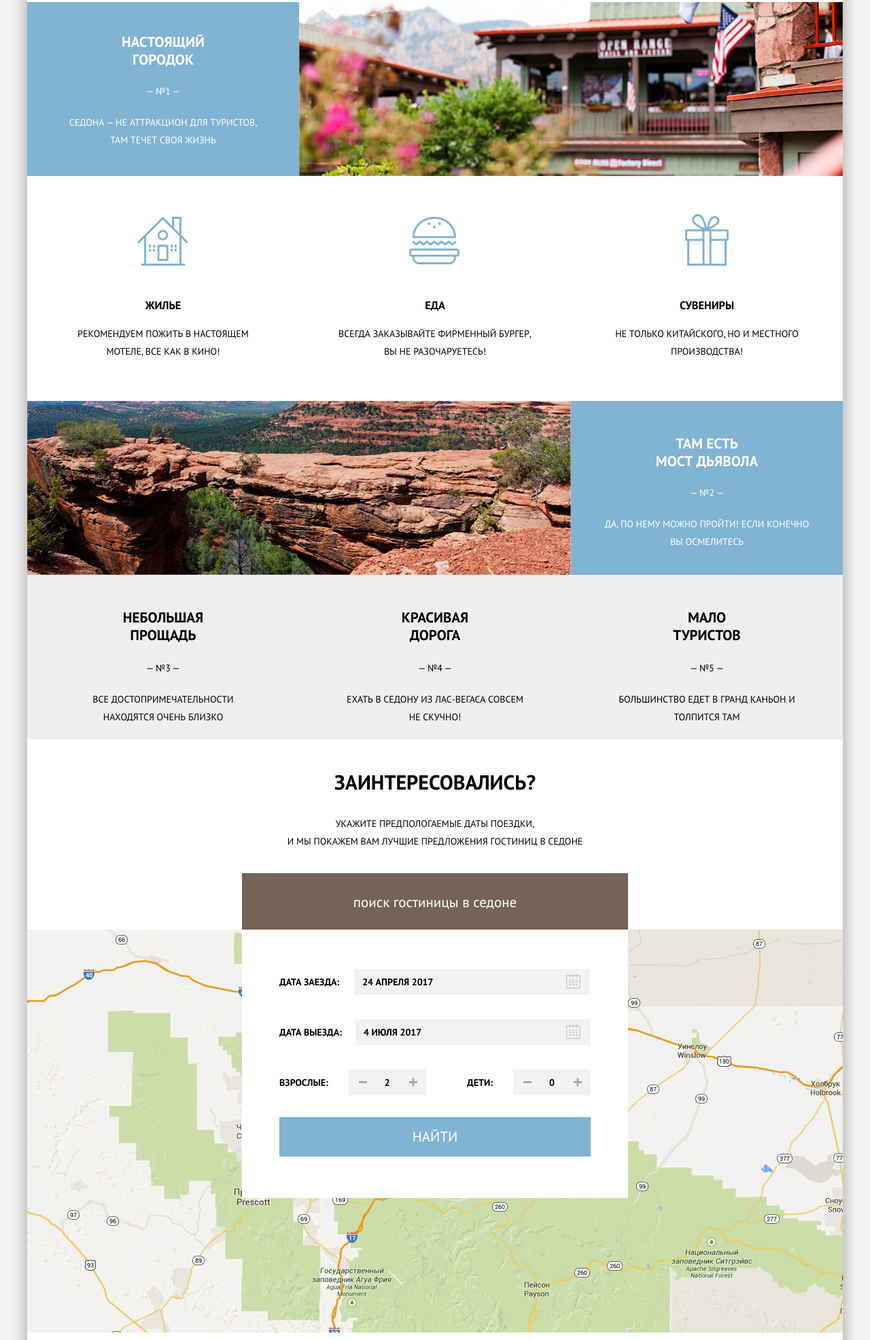
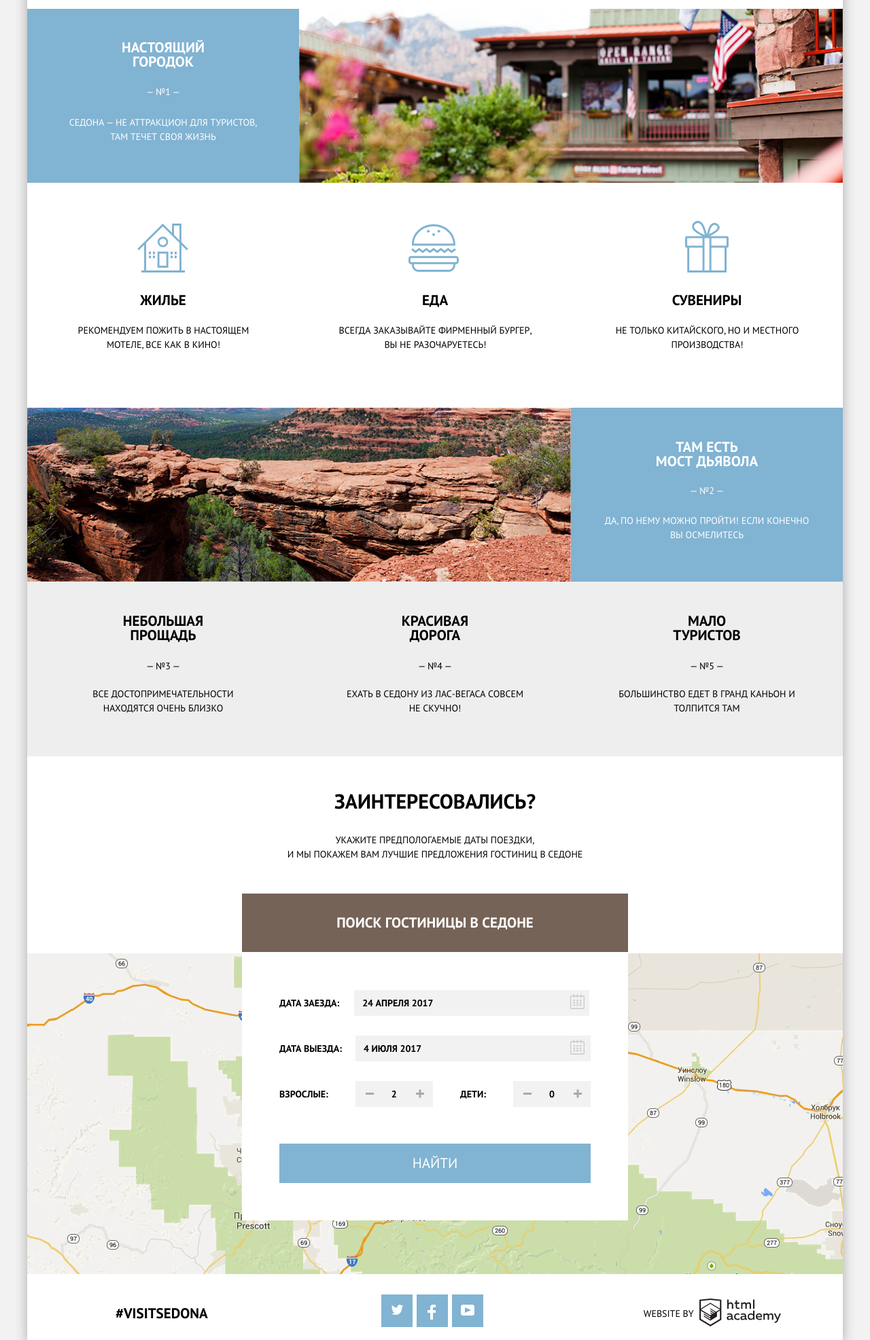
Before and after one commit to elfmsk/579017-sedona, a plain HTML site: page index.html in a window 1280 px wide. Shown: the part 767-2739 px from the top of the page at 68% size. Drawn offline with Linux system fonts and the light colour scheme.

Commit message:
финальная проверка

```diff
--- a/css/style.css
+++ b/css/style.css
@@ -19,8 +19,8 @@ a {
     margin: 0px auto;
     background-color: #ffffff;
     box-shadow:
-    -10px 0 15px -3px rgba(0, 1, 1, 0.2),
-    10px 0 15px -3px rgba(0, 1, 1, 0.2);
+    -1px 0 20px -3px rgba(0, 1, 1, 0.2),
+    1px 0 20px -3px rgba(0, 1, 1, 0.2);
 }
 
 
@@ -38,18 +38,18 @@ a {
     padding: 0px;
     list-style: none;
     display: flex;
-    justify-content: space-between;
+
 }
 
 .site-navigation li {
-    padding: 15px 0px 15px 0px;
-    margin: 0px 0px 0px 0px;
-    width: 239px;
+    padding: 15px 0px 16px 0px;
+    margin: 0px;
+    width: 240px;
     text-align: center;
 
 }
 .site-navigation li:nth-child(2) {
-  margin-right: 244px;
+  margin-right: 240px;
 }
 
 
@@ -77,11 +77,11 @@ a {
 
 /* Селекторы блока intro */
 .intro {
-    height: 506px;
+    height: 508px;
     background-color: darkgray;
-    background-image: url(../img/background-header.jpg);
+    background-image: url(../img/background-photo.jpg);
     background-repeat: no-repeat;
-    background-position: 0px -60px;
+    background-position: top center;
 }
 .intro-welcome {
     width: 458px;
@@ -94,11 +94,18 @@ a {
 /* Селекторы блока slogan */
 .slogan {
     padding-top: 10px 0px 10px 0px;
+
 }
 .slogan-center {
-    width: 492px;
-    margin: 60px auto 53px auto;
+    width: 500px;
+    margin: 60px auto 50px auto;
     text-align: center;
+}
+.slogan-center p {
+    margin: 27px 0px 0px 0px;
+    font-size: 14px;
+    line-height: 26px;
+    font-weight: 400;
 }
 
 /* // */
@@ -112,17 +119,15 @@ a {
     padding: 0px;
 }
 
-.reason p,
-.reason-reverse p {
-    margin: 0px;
-    padding: 0px;
-   font-weight: normal;
-}
+
 
 .reason h2,
 .reason-reverse h2 {
-    margin: 0px;
-    padding: 0px;
+    font-size: 21px;
+    line-height: 21px;
+    font-weight: 700;
+    margin: 0px 0px 0px 0px;
+    padding: 0px 0px 0px 0px;
 }
 
 .reason ul,
@@ -141,7 +146,10 @@ a {
 }
 
 .reason-bg-size p {
-    margin: 20px 0px 0px 0px;
+    font-size: 14px;
+    line-height: 21px;
+    font-weight: 400;
+    margin: 24px 0px 0px 0px;
     padding: 0px;
 }
 .reason-center {
@@ -160,14 +168,18 @@ a {
     padding: 0px;
     display: flex;
 }
-
-
-
 .reason-features-item {
     position: relative;
     text-align: center;
     width: 400px;
-    padding: 160px 50px 60px 50px;
+    padding: 162px 50px 60px 50px;
+    margin: 0px 0px 22px 0px;
+}
+.reason-features-item p {
+    margin: 24px 0px 0px 1px;
+    font-size: 14px;
+    line-height: 21px;
+    font-weight: 400;
 }
 .reason-features-item-decor-house {
     position: absolute;
@@ -177,13 +189,12 @@ a {
     height: 72px;
     background-image: url(../img/svg-sedona/icon-1.svg);
     background-repeat: no-repeat;
-
 }
 
 .reason-features-item-decor-food {
     position: absolute;
-    left: 162px;
-    top: 60px;
+    left: 161px;
+    top: 61px;
     width: 74px;
     height: 70px;
     background-image: url(../img/svg-sedona/icon-3.svg);
@@ -219,7 +230,14 @@ a {
 
 
 .reason-reverse-bg-size p {
-    margin: 20px 0px 0px 0px;
+    margin: 23px 0px 0px 0px;
+    padding: 0px;
+    font-size: 14px;
+    line-height: 21px;
+    font-weight: 400;
+}
+.reason-reverse-bg-size h2 {
+    margin: -3px 0px 0px 0px;
     padding: 0px;
 }
 
@@ -241,20 +259,24 @@ a {
 .wrapper-reason-reverse-features {
     display:inline-block;
     width: 160px;
-
 }
 .reason-reverse-features-item {
     width: 400px;
-    padding: 0px 0px 20px 0px;
+    padding: 0px 0px 40px 0px;
 }
 
 .reason-reverse-features-item {
     text-align: center;
-    margin: 50px 60px 0px 60px;
+    margin: 50px 60px 20px 60px;
 }
 .reason-reverse-features-item p{
  margin: 20px 0px 0px 0px;
  padding: 0px;
+ line-height: 21px;
+
+}
+.reason-reverse-features-item h2 {
+    margin: -3px 0px 0px 0px;
 }
 
 .reason-reverse-features {
@@ -269,15 +291,17 @@ a {
 .form-center {
     height: 270px;
     margin: 0px;
-    padding: 10px 0px 0px 0px;
+    padding: 10px 0px 10px 0px;
     text-align: center;
 }
 .form-center h3 {
     font-size: 30px;
-    margin: 40px 0px 35px 0px;
+    margin: 43px 0px 34px 0px;
 }
 .form-center p {
-    padding: 0px 0px 20px 0px;
+    line-height: 21px;
+    padding: 0px 0px 33px 0px;
+
 }
 
 .button-form-search {
@@ -285,12 +309,19 @@ a {
     margin: 0px;
     width: 568px;
     height: 86px;
-    font-size: 21px;
-    line-height: 26px;
     background-color: #766357;
     color: #ffffff;
     border: 0px;
 
+}
+
+.button-form-search p {
+    font-size: 21px;
+    line-height: 26px;
+    font-weight: 700;
+    text-transform: uppercase;
+    margin: 0px;
+    padding: 0px;
 }
 .button-form-search:hover {
     background-color: #604e43;
@@ -307,9 +338,8 @@ a {
   display: flex;
   flex-wrap: wrap;
   box-sizing: border-box;
-  padding: 55px;
+  padding: 35px 55px 55px 55px;
   width: 568px;
-  min-height: 395px;
   background-color: #ffffff;
 }
 .appointment-item-date {
@@ -318,20 +348,32 @@ a {
   justify-content: space-between;
   align-items: center;
   width: 458px;
-  margin: 0;
-  margin-bottom: 30px;
+  margin: 0px;
+  padding: 0px;
+  margin-bottom: 0px;
+}
+.date-of-arrival {
+    margin: 19px 0px 0px 0px;
+}
+.date-of-departure {
+    margin: 29px 0px 0px 0px;
+}
+.adults-and-children {
+    margin: 29px 0px 44px 0px;
 }
 .appointment-item-date label {
     font-size: 14px;
     font-weight: bold;
     line-height: 26px;
     margin-right: 20px;
+
 }
 
 
 .date-items {
   box-sizing: border-box;
   padding: 12px;
+  margin: 0px 0px 0px 0px;
   width: 346px;
   height: 38px;
   font-size: 14px;
@@ -345,8 +387,8 @@ a {
 
 .calendar {
     position: absolute;
-    right: 15px;
-    top: 10px;
+    right: 9px;
+    top: 6px;
 
 }
 .calendar-button {
@@ -371,14 +413,16 @@ a {
     display: flex;
 }
 .search-item-number label {
-    margin: 0px 30px 0px 0px;
+    margin: 0px 40px 10px 0px;
+    padding: 0px
 }
 
 .date-items-amount {
   box-sizing: border-box;
   width: 38px;
   height: 38px;
-  padding: 0px;
+  padding: 0px 0px 0px 0px;
+  margin: 0px 0px 10px 0px;
   font-size: 14px;
   font-weight: bold;
   line-height: 26px;
@@ -388,8 +432,8 @@ a {
 }
 .wrapper-amount-reduce-button {
     position: relative;
-    padding: 0px;
-    margin: 0px;
+    padding: 0px 0px 0px 0px;
+    margin: 0px 0px 10px 0px;
     width: 38px;
     height: 38px;
     background-color: #f2f2f2;
@@ -408,7 +452,6 @@ a {
 }
 .amount-button-plus {
   font-size: 0;
-
 }
 .amount-button-plus::before,
 .amount-button-plus::after {
@@ -457,10 +500,11 @@ transform: rotate(90deg);
     font: inherit;
     width: 458px;
     height: 58px;
-    margin: 0px;
-    padding: 0px;
+    margin: 0px 0px 0px 0px;
+    padding: 0px 0px 0px 0px;
     font-size: 21px;
     line-height: 26px;
+    text-align: center;
     text-transform: uppercase;
     color: #ffffff;
     background-color: #81b3d2;
@@ -479,8 +523,12 @@ transform: rotate(90deg);
 
 
 
+.map {
+    background-image: url(../img/map.jpg);
+    background-repeat: no-repeat;
+    height: 472px;
 
-
+}
 
 
 
@@ -491,7 +539,6 @@ transform: rotate(90deg);
 
 /*   Стили для подвала  */
 .main-footer {
-
     margin: 0px;
     padding: 10px 0px 0px 0px;
     display: flex;
@@ -574,6 +621,7 @@ transform: rotate(90deg);
 .filter {
     margin: 0px;
     padding: 0px;
+    min-height: 215px;
     background-color: gray;
     background-image: url(../img/filter%20background.jpg);
     background-repeat: no-repeat;
@@ -594,7 +642,7 @@ transform: rotate(90deg);
 }
 .border-form {
     border: 0px;
-    margin: 20px 0px 20px 70px;
+    margin: 24px 38px 20px 72px;
     padding: 0px 0px 0px 0px;
 }
 .border-form legend {
@@ -652,7 +700,7 @@ transform: rotate(90deg);
 
 .filter-range {
   width: 330px;
-  margin: 20px 70px 20px auto;
+  margin: 22px 70px 20px auto;
   color: #ffffff;
   text-transform: uppercase;
 }
@@ -705,40 +753,33 @@ transform: rotate(90deg);
 .price-controls input {
   width: 50px;
   margin: 0;
-
   color: inherit;
   font: inherit;
-
   background: none;
   border: none;
 }
 
 .range-controls {
   position: relative;
-
   margin-bottom: 32px;
 }
 
 .range-controls .scale {
   height: 2px;
-
   background: rgba(255, 255, 255, 0.3);
 }
 
 .range-controls .bar {
   width: 80%;
   height: 2px;
-
   background: #ffffff;
 }
 
 .range-toggle {
   position: absolute;
   top: -9px;
-
   width: 4px;
   height: 4px;
-
   background: #ababab;
   border: 8px solid #ffffff;
   border-radius: 50%;
@@ -783,7 +824,7 @@ transform: rotate(90deg);
 /*   Результат поиска  */
 .sort-wrapper {
 	display: flex;
-	padding: 0 72px;
+	padding: 10px 72px;
 	align-items: center;
 
 }
@@ -803,12 +844,12 @@ transform: rotate(90deg);
 .sort-type {
     font-size: 12px;
 	line-height: 18px;
-	margin: 0px 42px 0px 50px;
+	margin: 4px 42px 0px 48px;
 }
 
 .sort-items {
 	padding: 0;
-	margin: 0;
+	margin: 4px 0px 0px -2px;
 	display: flex;
 	align-items: center;
 }
@@ -854,7 +895,8 @@ transform: rotate(90deg);
 
 .up-down {
     position: absolute;
-    right: 70px;
+    top: 30px;
+    right: 64px;
 	display: flex;
 	justify-content: center;
 	margin-left: auto;
@@ -891,14 +933,15 @@ transform: rotate(90deg);
 
 .hotel-item {
 	display: flex;
-	padding: 30px 73px;
+	padding: 26px 73px 26px 73px;
 	border-bottom: 1px solid #e5e5e5;
 }
 .hotel-item-img {
-	margin-right: 28px;
+	margin: 3px 28px 0px 0px;
 }
 .hotel-item-img img {
     display: block;
+    margin: 0px 0px 0px 0px;
 }
 .hotel-item-info {
 	display: flex;
@@ -909,9 +952,9 @@ transform: rotate(90deg);
 	flex-direction: column;
 	margin-left: auto;
     display: flex;
-  flex-direction: column;
-  justify-content: space-between;
-  text-align: right;
+    flex-direction: column;
+    justify-content: space-between;
+    text-align: right;
 }
 
 a.hotel-item-link {
@@ -931,7 +974,7 @@ a.hotel-item-link:focus {
 }
 .description {
 	font-weight: normal;
-	margin: 4px 0px 7px 0px;
+	margin: 4px 0px 10px 0px;
 	display: flex;
 	justify-content: space-between;
 	width: 176px;
@@ -948,7 +991,7 @@ a.hotel-item-link:focus {
 	background-color: #f2f2f2;
 	padding: 3px 0px 3px 0px;
 	margin: 0px;
-	margin-top: 59px;
+	margin-top: 40px;
 	justify-content: center;
 }
 
--- a/index.html
+++ b/index.html
@@ -13,7 +13,7 @@
         <nav class="main-nav">
 
           <div class="Sedona-logo">
-           <img src="img/Sedona-logo.png" width="140" height="71" alt="Sedona city logo">
+           <img src="img/Sedona-logo.png" width="138" height="70" alt="Sedona city logo">
           </div>
 
             <ul class="site-navigation">
@@ -27,9 +27,7 @@
      <main class="container">
          <section class="intro">
             <h2 class="visually-hidden">Welcome Sedona</h2>
-            <div class="intro-welcome">
-            <img src="img/intro-SEDONA.png" width="460" height="350" alt="WELCOME">
-            </div>
+
             <!-- Где-то здесь вставим backgroung-image -->
             <!--
             <div class="intro-welcome">
@@ -69,17 +67,17 @@
          <ul class="reason-features">
              <li class="reason-features-item">
                  <div class="reason-features-item-decor-house"></div>
-                <h3>жилье</h3>
+                <h2>жилье</h2>
                 <p>рекомендуем пожить в настоящем мотеле, все как в кино!</p>
              </li>
              <li class="reason-features-item">
                 <div class="reason-features-item-decor-food"></div>
-                <h3>еда</h3>
+                <h2>еда</h2>
                 <p>всегда заказывайте фирменный бургер, вы не разочаруетесь!</p>
              </li>
              <li class="reason-features-item">
                 <div class="reason-features-item-decor-present"></div>
-                <h3>сувениры</h3>
+                <h2>сувениры</h2>
                 <p>не только китайского, но и местного производства!</p>
              </li>
          </ul>
@@ -117,10 +115,14 @@
             <div class="form-center">
              <h3>заинтересовались?</h3>
              <p>укажите предпологаемые даты поездки,<br> и мы покажем вам лучшие предложения гостиниц в седоне</p>
-             <button class="button-form-search">поиск гостиницы в седоне</button>
+             <button class="button-form-search">
+             <p>
+             поиск гостиницы в седоне
+             </p>
+             </button>
              </div>
              <form class="hotels-in-sedona" method="post" action="https://echo.htmlacademy.ru">
-                 <p class="appointment-item-date">
+                 <p class="appointment-item-date date-of-arrival">
                   <label for="date-of-arrival">дата заезда:</label>
                     <input class="date-items" type="text" name="date-of-arrival" id="date-of-arrival" value="24 апреля 2017">
 
@@ -134,7 +136,7 @@
                   </span>
                    </a>
                  </p>
-                 <p class="appointment-item-date">
+                 <p class="appointment-item-date date-of-departure">
                   <label for="date-of-departure">дата выезда:</label>
                     <input class="date-items" type="text" name="date-of-departure" id="date-of-departure" value="4 июля 2017">
                     <a class="calendar-button" href="#">
@@ -147,7 +149,7 @@
                  </a>
                </p>
         <div class="search-item search-item-number">
-            <p class="appointment-item-date appointment-item-date-flexleft">
+            <p class="appointment-item-date appointment-item-date-flexleft adults-and-children">
                   <label for="number-of-adults">взрослые:</label>
                     <span class="wrapper-amount-reduce-button">
                     <a class="amount-button-minus amount-button-hract" href="#">-</a>
@@ -157,8 +159,8 @@
                     <a class="amount-button-plus amount-button-hract" href="#">+</a>
                     </span>
             </p>
-            <p class="appointment-item-date appointment-item-date-flexright">
-                  <label for="number-of-children">дети:</label>
+            <p class="appointment-item-date appointment-item-date-flexright adults-and-children">
+                  <label class="children-item" for="number-of-children">дети:</label>
                     <span class="wrapper-amount-reduce-button">
                     <a class="amount-button-minus amount-button-hract" href="#">-</a>
                     </span>
@@ -168,16 +170,17 @@
                     </span>
              </p>
                  </div>
+
                  <button class="button-search" type="submit">найти</button>
 
              </form>
          </section>
          <section class="map">
-         <img src="img/map.jpg" width="1200" min-height="475" alt="map">
+
          </section>
      </main>
      <footer class="main-footer">
-      <p class="footer-hashtag">#visetsedona</p>
+      <p class="footer-hashtag">#visitsedona</p>
        <div class="footer-social">
          <ul>
              <li><a class="social-button social-btn-t" href="#"><span class="visually-hidden">twitter</span></a></li>
```
Also changed, not shown: hotels.html (+1 -1 lines), img/background-photo.jpg (added).
